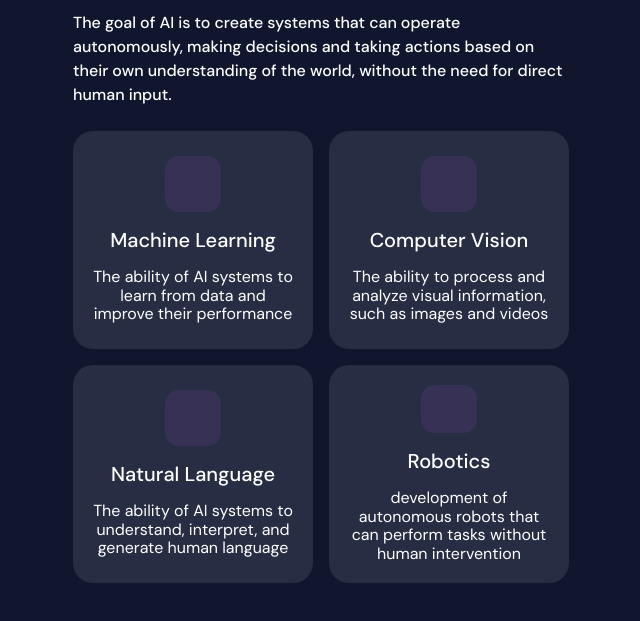
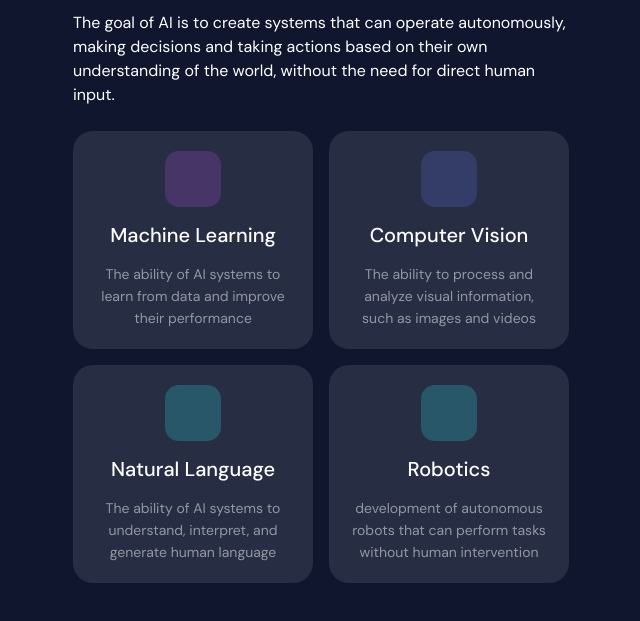
Before and after one commit to qkiczw/sekcja4obszarowAI-invo, a website built with Vite: page index.html in a window 1280 px wide. Shown: the part 167-788 px from the top of the page, without its empty margins (319-959 px from the left). Built offline with nearby package versions, Linux system fonts and the light colour scheme; files whose address does not match are found by name.

Commit message:
Add some styles to look similar to the figma concept.

```diff
--- a/index.html
+++ b/index.html
@@ -25,7 +25,7 @@
         <div class="right-column">
           <div class="boxes">
             <!-- box01 -->
-            <div class="box">
+            <div class="box box--01">
               <div class="box__icon">
                 <img class="icon" src="./src/pages//home-page/assets/3d-sphere.svg" alt="" />
               </div>
@@ -33,7 +33,7 @@
               <p class="box__text">The ability of AI systems to learn from data and improve their performance</p>
             </div>
             <!-- box 02 -->
-            <div class="box">
+            <div class="box box--02">
               <div class="box__icon">
                 <img class="icon" src="./src/pages//home-page/assets/vr-user-glasses.svg" alt="" />
               </div>
@@ -41,7 +41,7 @@
               <p class="box__text">The ability to process and analyze visual information, such as images and videos</p>
             </div>
             <!-- box 03 -->
-            <div class="box">
+            <div class="box box--03">
               <div class="box__icon">
                 <img class="icon" src="./src/pages//home-page/assets/technology-circle-objects.svg" alt="" />
               </div>
@@ -49,7 +49,7 @@
               <p class="box__text">The ability of AI systems to understand, interpret, and generate human language</p>
             </div>
             <!-- box 04 -->
-            <div class="box">
+            <div class="box box--03">
               <div class="box__icon">
                 <img class="icon" src="./src/pages//home-page/assets/ai-artificial-intelligence-chip.svg" alt="" />
               </div>
--- a/src/pages/home-page/styles/home-page.scss
+++ b/src/pages/home-page/styles/home-page.scss
@@ -22,11 +22,17 @@
 $primary-backogrund-color: #0F162D;
 $secondary-background-color: #FFFFFF;
 $boxBackground: #272D42;
-$iconBackground : #373155;
+$boxFontColor: #5D6171;
+$icon01Background : hsl(281, 100%, 67%, .2);
+$icon02Background : hsl(233, 100%, 71%, .2);
+$icon03Background : hsl(180, 100%, 58%, .2);
+$icon04Background : hsl(57, 100%, 58%, .2);
+
+
 
 // Fonts
 $fontMedium : 500;
-$fontRegular : 400;
+$fontRegular : 300;
 
 body {
     font-family: 'DM Sans', sans-serif;
@@ -83,14 +89,24 @@ body {
     border-radius: 20px;
     background-color: $boxBackground;
 
+    &--01 > .box__icon {
+        background-color: $icon01Background;
+    }
+    &--02 > .box__icon {
+        background-color: $icon02Background;
+    }
+    &--03 > .box__icon {
+        background-color: $icon03Background;
+    }
+    &--04 > .box__icon {
+        background-color: $icon04Background;
+    }
 
     &__icon{
         @include flexCenterXandY;
         width: 56px;
         height: 56px;
-        // chyba trzeba icon dac w container żeby dostać bacground z border radius
         border-radius: 14px;
-        background-color: $iconBackground;
     }
     &__title {
         font-size: 20px;
@@ -101,6 +117,9 @@ body {
     &__text {
         text-align: center;
         color: $secondary-background-color;
+        font-size: 14px;
+        line-height: 22px;
+        opacity: .5;
     }
 }
 
@@ -124,7 +143,6 @@ body {
         &__text {
 
             line-height: 24px;
-            font-weight: $fontMedium;
             margin-top: 16px;
         }
     }
@@ -157,6 +175,7 @@ body {
         }
     }
     .box {
+        padding: 24px;
         max-width: 268px;
         height: 240px;
     }
```
